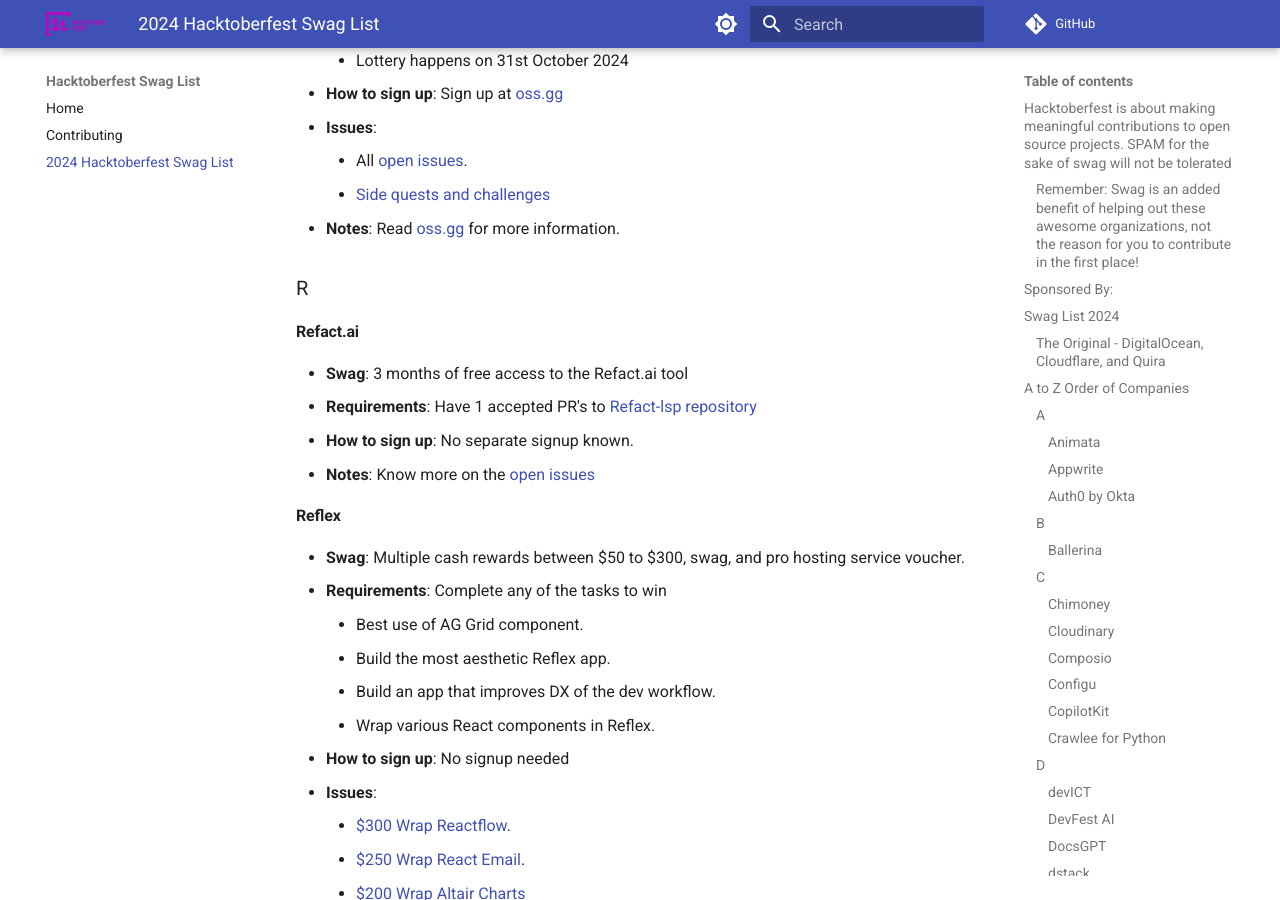
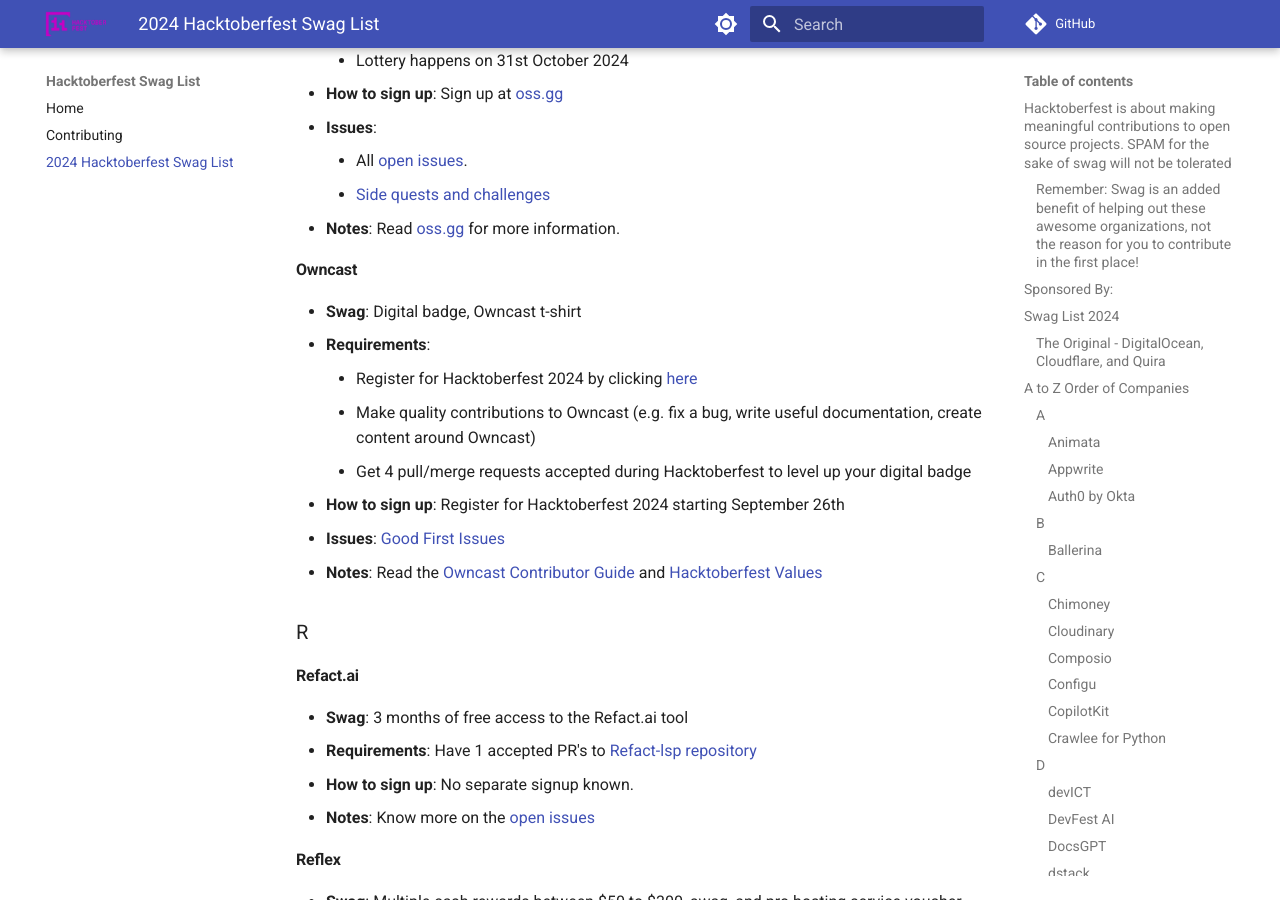
Before and after one commit to crweiner/hacktoberfest-swag-list, an MkDocs documentation site: the page built from docs/list.md, in a window 1280 px wide and 900 px high, scrolled down 10922 px. Built offline with MkDocs 1.6.1 and Material for MkDocs 9.7.7, drawn with Linux system fonts in a browser that asks for light colours; plug-ins that fetch from the network failed and are left out; comment, search, counter and statistics services are not loaded.

Commit message:
Add Opencast to Hacktoberfest swag list

```diff
--- a/docs/list.md
+++ b/docs/list.md
@@ -341,6 +341,17 @@
     - [Side quests and challenges](https://oss.gg/)
 - **Notes**: Read [oss.gg](https://oss.gg/) for more information.
 
+#### **Owncast**
+
+- **Swag**: Digital badge, Owncast t-shirt
+- **Requirements**:
+    - Register for Hacktoberfest 2024 by clicking [here](https://hacktoberfest.com/)
+    - Make quality contributions to Owncast (e.g. fix a bug, write useful documentation, create content around Owncast)
+    - Get 4 pull/merge requests accepted during Hacktoberfest to level up your digital badge
+- **How to sign up**: Register for Hacktoberfest 2024 starting September 26th
+- **Issues**: [Good First Issues](https://github.com/owncast/owncast/issues?q=is%3Aissue+is%3Aopen+label%3A%22good+first+issue%22)
+- **Notes**: Read the [Owncast Contributor Guide](https://owncast.online/docs/contributing/) and [Hacktoberfest Values](https://hacktoberfest.com/participation/)
+
 ### R
 
 #### **Refact.ai**
```
